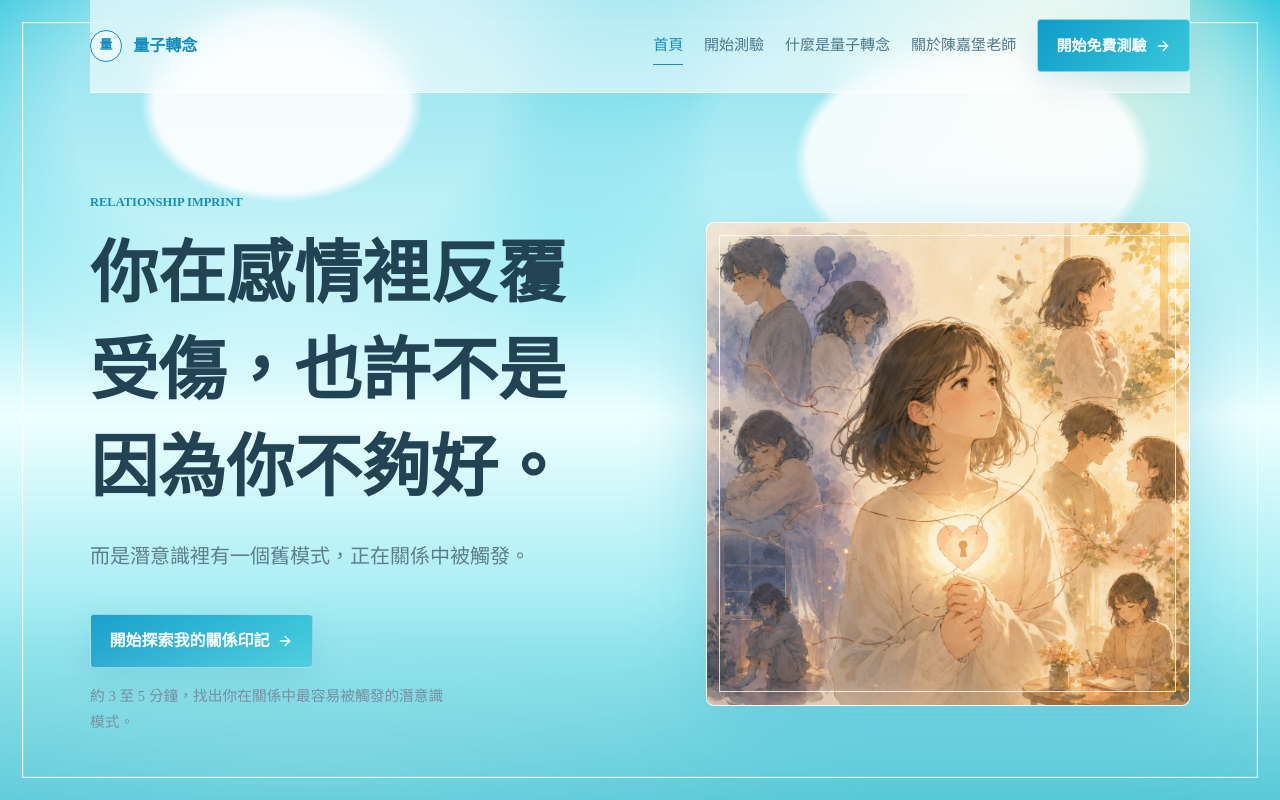
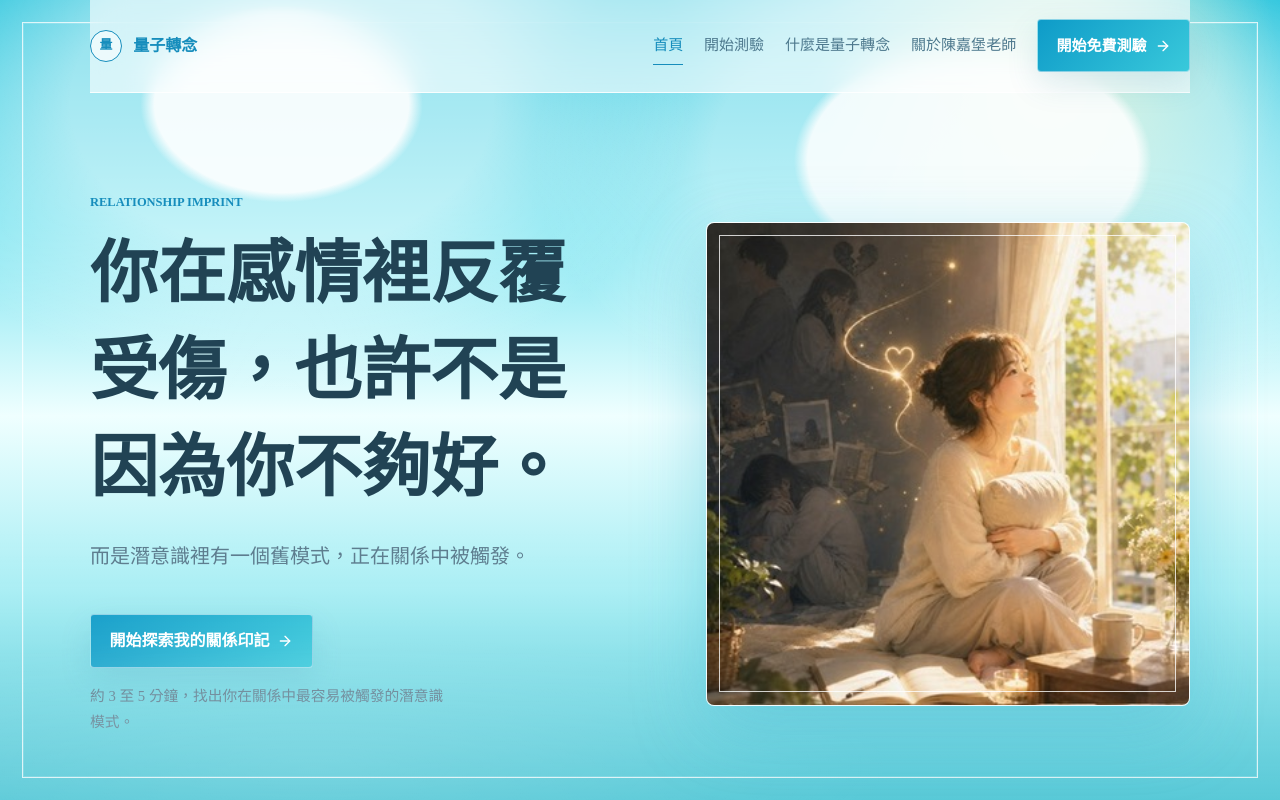
Before and after one commit to chenchiapao-wq/relationship-imprint-quiz, a React (Vite) app: page /#/ in a window 1280 px wide. Shown: the top 800 px of the page. Built offline with nearby package versions, Linux system fonts and the light colour scheme.

Commit message:
Update hero illustration

```diff
--- a/src/pages/HomePage.tsx
+++ b/src/pages/HomePage.tsx
@@ -20,7 +20,7 @@ export function HomePage() {
             </div>
           </div>
           <div className="hero-visual">
-            <img src="/images/hero/relationship-imprint-hero.jpg" alt="關係印記探索插畫" />
+            <img src="/images/hero/relationship-imprint-window-hero.jpg" alt="關係印記探索插畫" />
           </div>
         </div>
       </section>
```
Also changed, not shown: public/images/hero/relationship-imprint-window-hero.jpg (added).
